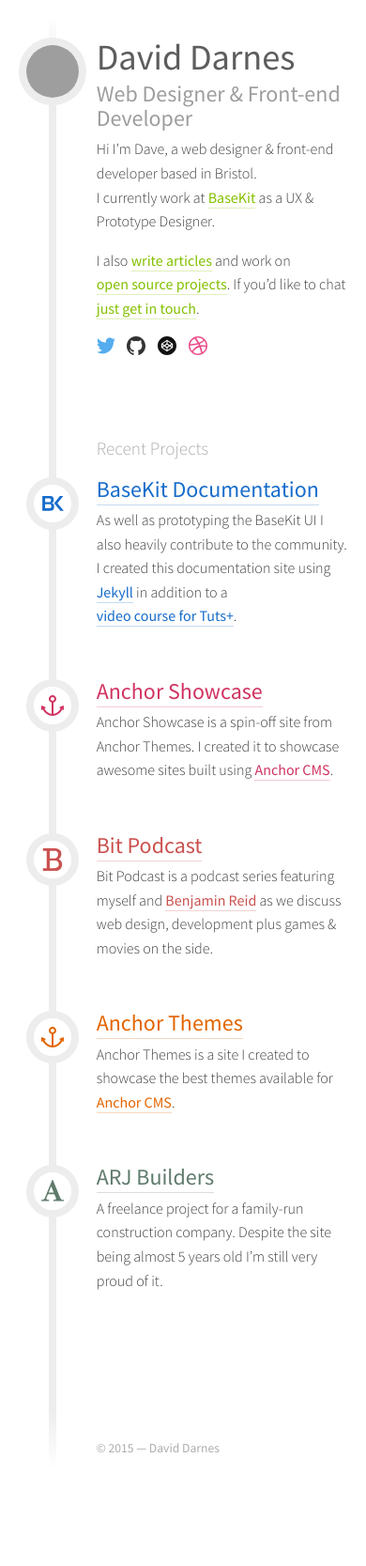
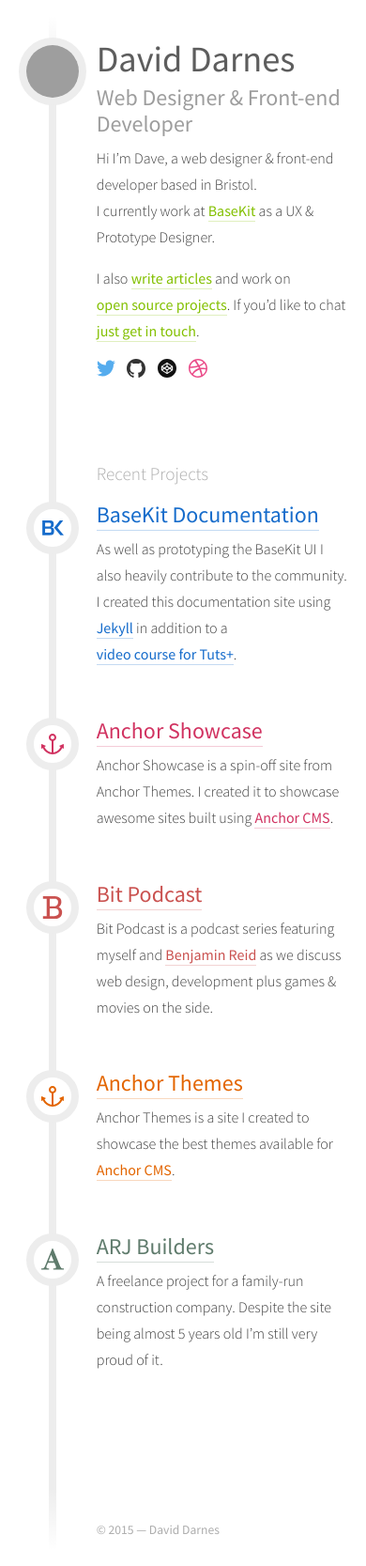
Before and after one commit to daviddarnes/darn.es, a Jekyll site: the page built from index.md, in a window 390 px wide. Shown: the whole page at 94% size. Built offline with Jekyll 4.4.1, drawn with Linux system fonts in a browser that asks for light colours; before the commit the page ends 1579 px from its top, so only the background shows below that; grey boxes are pictures that could not be loaded.

Commit message:
Attempts to fix tap target spacing
https://developers.google.com/speed/docs/insights/SizeTapTargetsAppropriately

```diff
--- a/css/styles.scss
+++ b/css/styles.scss
@@ -228,6 +228,9 @@
     font-size: 16px;
     line-height: 1.6rem;
     color: $color--paragraph;
+    @media (max-width: 500px) {
+        line-height: 1.75rem;
+    }
 }
 
 h1, h2, h3, a {
```
